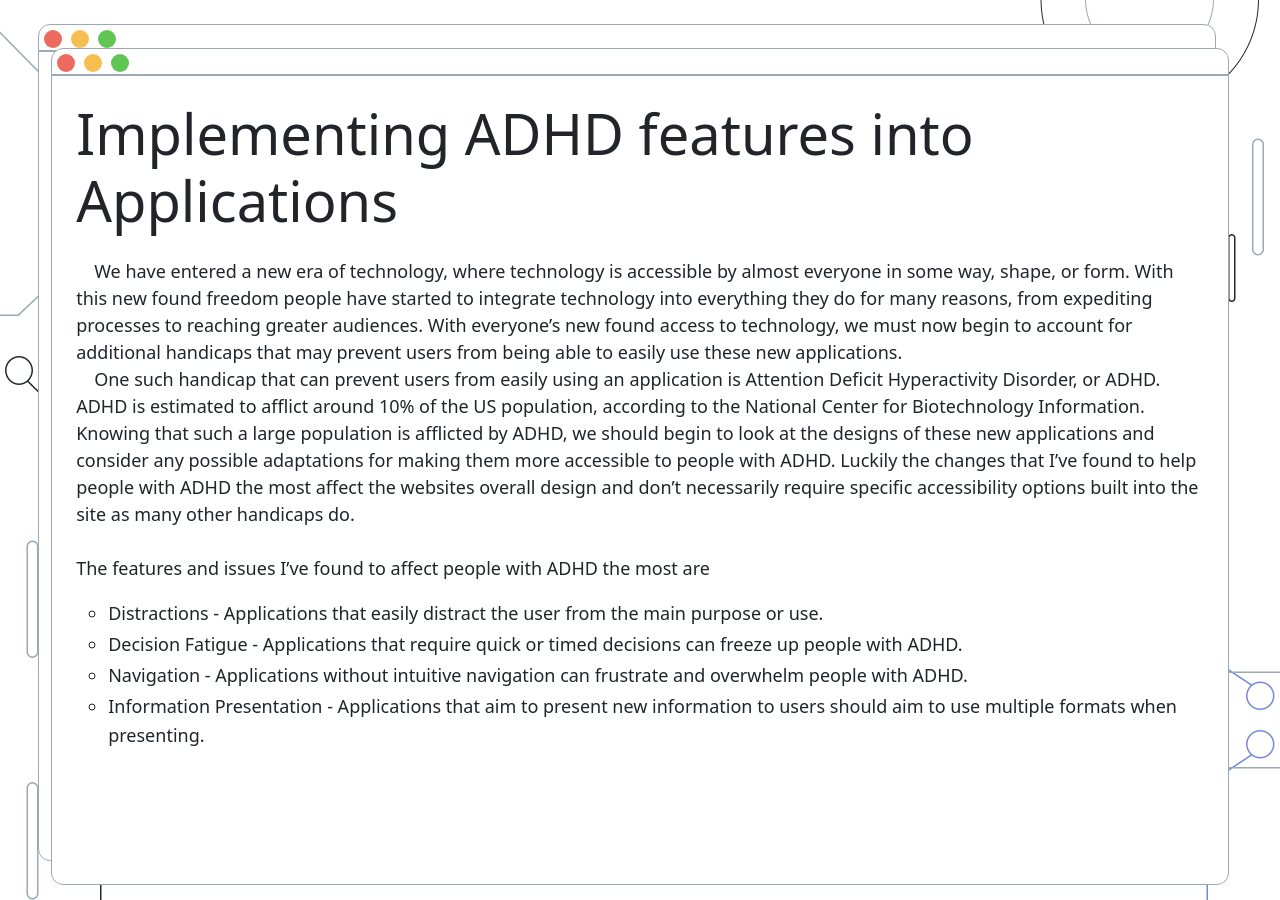
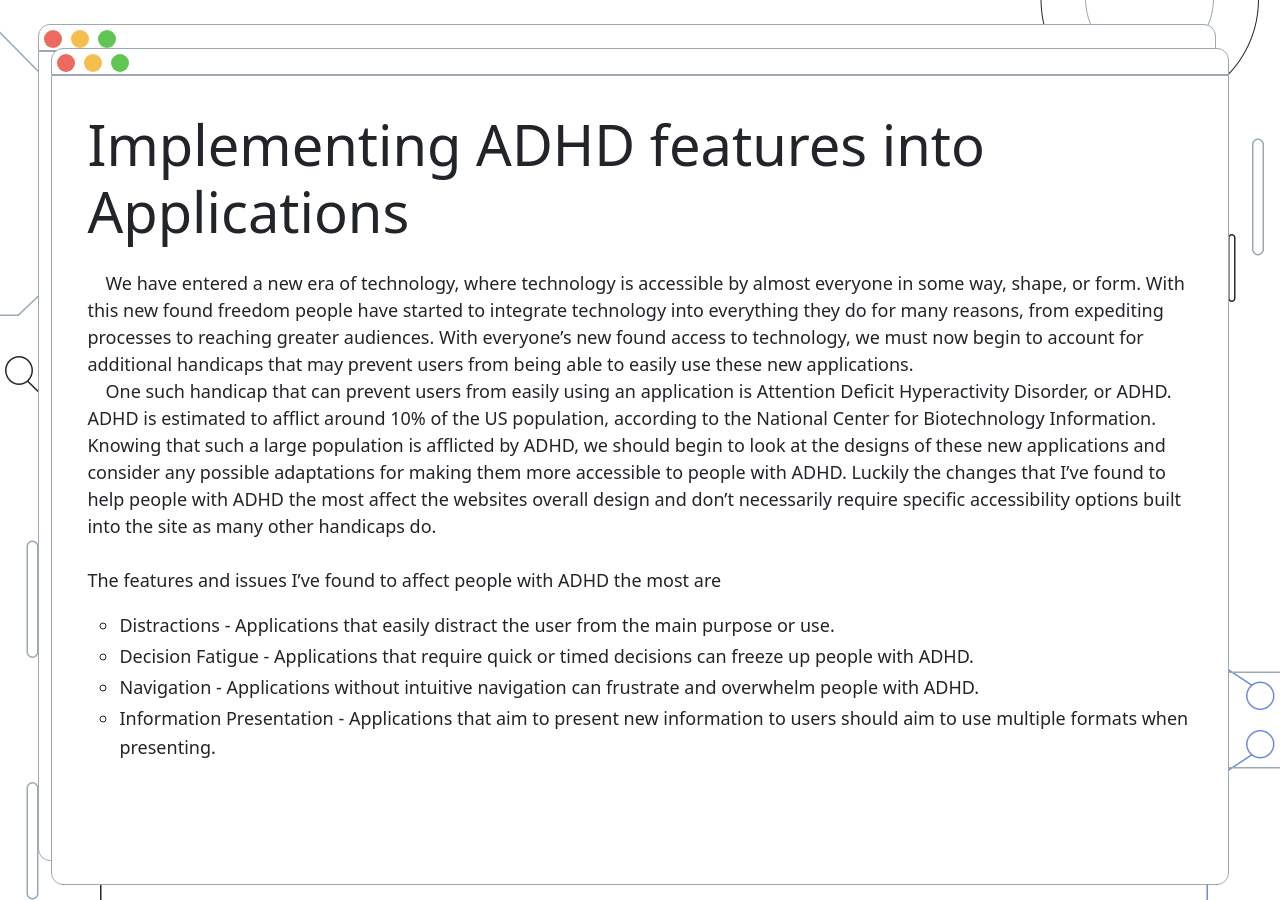
Before and after one commit to MrDomoArigato/ADHD-Website, a Jekyll site: the page built from index.markdown, in a window 1280 px wide. Built offline with Jekyll 4.4.1, drawn with Linux system fonts in a browser that asks for light colours.

Commit message:
Index Layout Margin increase

```diff
--- a/_layouts/index.html
+++ b/_layouts/index.html
@@ -2,7 +2,7 @@
 layout: default
 ---
 
-<div class="m-4">
+<div style="margin: 3%;">
     <h1 class="display-4">Implementing ADHD features into Applications</h1>
     <p class="mt-4">
         &emsp;We have entered a new era of technology, where technology is accessible by almost everyone in some way, shape, or form. With this new found freedom people have started to integrate technology into everything they do for many reasons, from expediting processes to reaching greater audiences. With everyone’s new found access to technology, we must now begin to account for additional handicaps that may prevent users from being able to easily use these new applications.
```
